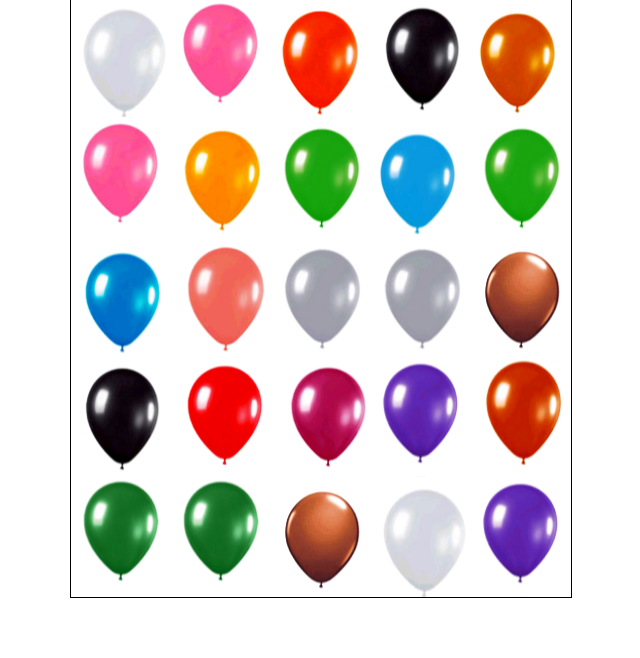
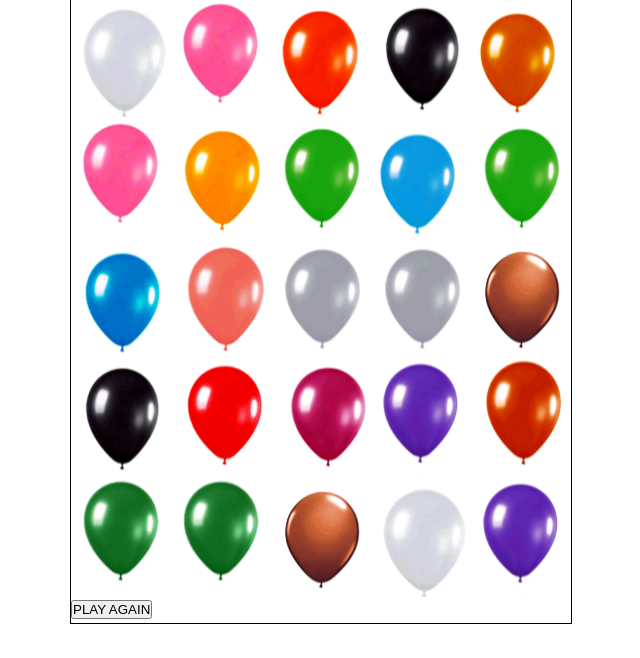
Before and after one commit to ertugrulkok/popballoons, a plain HTML site: page index.html in a window 1280 px wide. Shown: the part 62-720 px from the top of the page, without its empty margins (319-959 px from the left). Drawn offline with Linux system fonts and the light colour scheme.

Commit message:
Update index.html

```diff
--- a/index.html
+++ b/index.html
@@ -16,6 +16,7 @@
         <H1 id="doneit">YOU POPPED ALL THE BALLONS</H1>
         <div id="parent" class="parent"></div>
         <img class="cng" id="cng" src="./images/cngrlt.gif" alt="">
+        <button id="btn" onClick="window.location.href=window.location.href">PLAY AGAIN</button>
         </div>
 
 
```
